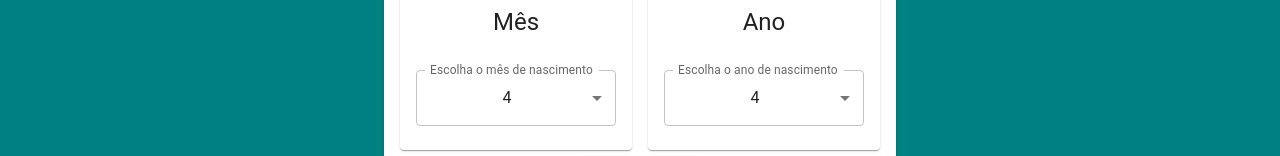
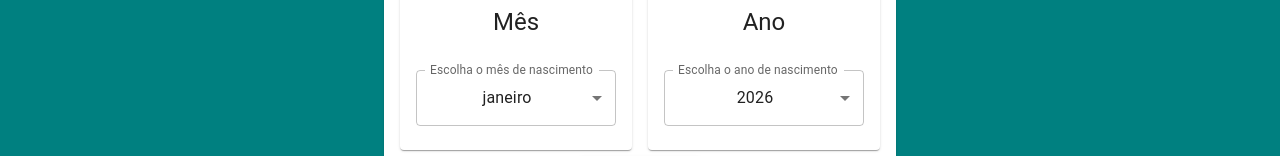
Before and after one commit to MIchaelDFernandes/etapa-matriculas, a React (Vite) app: page / in a window 1280 px wide. Shown: the part 373-529 px from the top of the page. Built offline with nearby package versions, Linux system fonts and the light colour scheme.

Commit message:
Add business logic

```diff
--- a/src/components/BirthDateCard.jsx
+++ b/src/components/BirthDateCard.jsx
@@ -1,20 +1,19 @@
-import {Card, CardContent, CardHeader, MenuItem, TextField, Typography} from "@mui/material";
-import {useRef} from "react";
+import {Card, CardContent, CardHeader, CircularProgress, MenuItem, TextField} from "@mui/material";
 
-export const BirthDateCard = ({title, id, data, label, initialValue, help, reference}) => {
-    const optionRef = useRef(null);
-    console.log(data)
+export const BirthDateCard = ({title, data, label, loadingStatus, reference}) => {
     return (
         <div className="birthDateCard">
             <Card sx={{minWidth: "200px"}}>
                 <CardHeader title={title}/>
                 <CardContent>
-                    <TextField
+                    {loadingStatus ? <CircularProgress/> : (<TextField
                         sx={{minWidth: "200px"}}
                         select
                         variant="outlined"
                         label={label}
-                        defaultValue={initialValue}>
+                        defaultValue={data[0]}
+                        inputRef={reference}
+                    >
 
                         {data.map((item, index) => (
                             <MenuItem key={index} value={item}>
@@ -22,7 +21,8 @@ export const BirthDateCard = ({title, id, data, label, initialValue, help, refer
                             </MenuItem>
                         ))}
 
-                    </TextField>
+                    </TextField>)}
+
                 </CardContent>
             </Card>
 
--- a/src/components/Home.jsx
+++ b/src/components/Home.jsx
@@ -1,14 +1,82 @@
-import {Box, Button, Container, FormControl, Grid, Paper, Stack, Typography} from "@mui/material";
+import {Box, Button, CircularProgress, FormControl, Paper, Stack, Typography} from "@mui/material";
 import {BirthDateCard} from "./BirthDateCard.jsx";
 import {Footer} from "./Footer.jsx";
 import {useNavigate} from "react-router";
 
 import {ETAPAS, GRADES_BY_BIRTHDATE} from "../data/nascidos-2026.js";
+import {useEffect, useRef, useState} from "react";
 
 export const Home = () => {
     const navigate = useNavigate();
-    function handleSubmit() {
-        navigate("/resultado");
+
+    function handleCalculation() {
+        setCalculating(true);
+        const m = monthDict[month.current.value]
+        const result = calculateGrade(m, year.current.value)
+        if (result.gradeName) {
+            navigate("/resultado",
+                {
+                    state:
+                        {
+                            etapa: result.etapa,
+                            gradeName: result.gradeName,
+                            monthName: month.current.value,
+                            year: year.current.value,
+                        }
+                });
+        } else {
+            navigate("/resultado",
+                {
+                    state:
+                        {
+                            etapa: null,
+                            gradeName: null,
+                            monthName: month.current.value,
+                            year: year.current.value,
+                        }
+                });
+        }
+        setCalculating(false);
+    }
+
+    const [monthNames, setMonthNames] = useState([]);
+    const [years, setYears] = useState([]);
+    const [loading, setLoading] = useState(true);
+    const [calculating, setCalculating] = useState(false);
+    const month = useRef("");
+    let year = useRef("");
+
+    const monthDict ={
+        "janeiro": 1,
+        "fevereiro": 2,
+        "março": 3,
+        "abril": 4,
+        "maio": 5,
+        "junho": 6,
+        "julho": 7,
+        "agosto": 8,
+        "setembro": 9,
+        "outubro": 10,
+        "novembro": 11,
+        "dezembro": 12
+    };
+
+    useEffect(() => {
+        setMonthNames(Object.keys(monthDict));
+        setYears(Object.keys(GRADES_BY_BIRTHDATE).sort((a, b) => b - a));
+        setLoading(false);
+    }, []);
+
+    const calculateGrade = (month, year) => {
+        const monthRange = month <=3 ? "JAN-MAR" : "ABR-DEZ";
+
+        const gradeName = (GRADES_BY_BIRTHDATE[year] && GRADES_BY_BIRTHDATE[year][monthRange])
+            ? GRADES_BY_BIRTHDATE[year][monthRange]
+            : null;
+
+        const etapa = ETAPAS[gradeName] || "ETAPA 14";
+
+        return {gradeName, etapa};
     }
 
     return (
@@ -45,15 +113,17 @@ export const Home = () => {
                                 >
                                     <BirthDateCard
                                         title={"Mês"}
-                                        data={[1, 2, 4, 5]}
-                                        initialValue={4}
+                                        data={monthNames}
                                         label={"Escolha o mês de nascimento"}
+                                        reference={month}
+                                        loadingStatus={loading}
                                     />
                                     <BirthDateCard
                                         title={"Ano"}
-                                        data={[1, 2, 4, 5]}
-                                        initialValue={4}
+                                        data={years}
                                         label={"Escolha o ano de nascimento"}
+                                        reference={year}
+                                        loadingStatus={loading}
                                     />
                                 </Stack>
                             </FormControl>
@@ -61,10 +131,12 @@ export const Home = () => {
                                 <Button
                                     variant="contained"
                                     size="large"
-                                    onClick={handleSubmit}
+                                    onClick={handleCalculation}
+                                    disabled={calculating}
+                                    startIcon={calculating ? <CircularProgress size={20}/> : null}
                                     sx={{margin: "0.5rem"}}
                                 >
-                                    Calcular
+                                    {calculating ? "Calculando" : "Calcular"}
                                 </Button>
                             </Box>
 
--- a/src/components/Result.jsx
+++ b/src/components/Result.jsx
@@ -1,9 +1,18 @@
-import {Box, Button, Container, Paper, Typography} from "@mui/material";
-import linedPaper from "../assets/notebook_lined_paper.webp"
-import {Link} from "react-router";
+import {Box, Button, Paper, Typography} from "@mui/material";
+import {Link, Navigate, useLocation} from "react-router";
 import {Footer} from "./Footer.jsx";
 
-export const Result = ({monthName="setembro", year, etapa, grade={gradeName:"1°ano", etapa:"ETAPA 14"}}) => {
+
+export const Result = () => {
+    const location = useLocation();
+
+    if(!location.state?.monthName){
+        return <Navigate to={"/"}/>
+    }
+
+    const {etapa, gradeName, monthName, year} = location.state;
+
+
     return (
         <Box
             sx={{
@@ -34,22 +43,30 @@ export const Result = ({monthName="setembro", year, etapa, grade={gradeName:"1°
                         padding: "2rem",
                         margin: "1rem",
                     }}>
-                    <Typography variant={"body1"} component={"p"}>
+                    <Typography variant="body1" component="p">
                         Quem nasceu em <span style={{textDecoration: "underline"}}>{monthName} de {year}</span> tem idade para o:
                     </Typography>
-                    <Box
+
+                    {etapa ? (<Box
                         sx={{
                             border: "0.25rem black dashed",
                             padding: "1rem",
                             marginY: "1rem",
                         }}
-                    >
-                        <Typography variant={"body1"} component={"p"}>
-                            {grade.gradeName} - {grade.etapa}
-                        </Typography>
-                    </Box>
+                    ><Typography variant="body1" component="p">
+                        {gradeName} - {etapa}
+                    </Typography> </Box>) : (<Box
+                        sx={{
+                            border: "0.25rem red dashed",
+                            padding: "1rem",
+                            marginY: "1rem",
+                        }}
+                    ><Typography variant="body1" component="p">
+                        Fora da idade escolar padrão.
+                    </Typography></Box>)}
+
                     <Link to="/">
-                        <Button variant="contained" size={"large"}>Voltar</Button>
+                        <Button variant="contained" size="large">Voltar</Button>
                     </Link>
                 </Paper>
 
```
